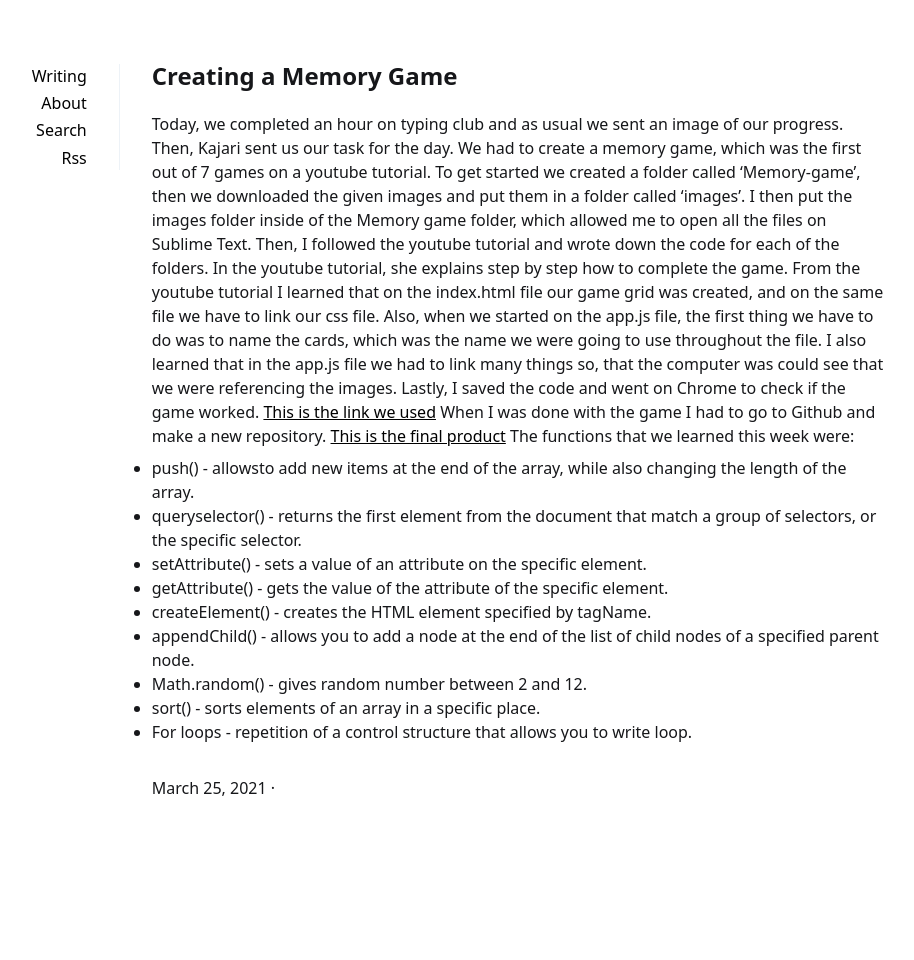
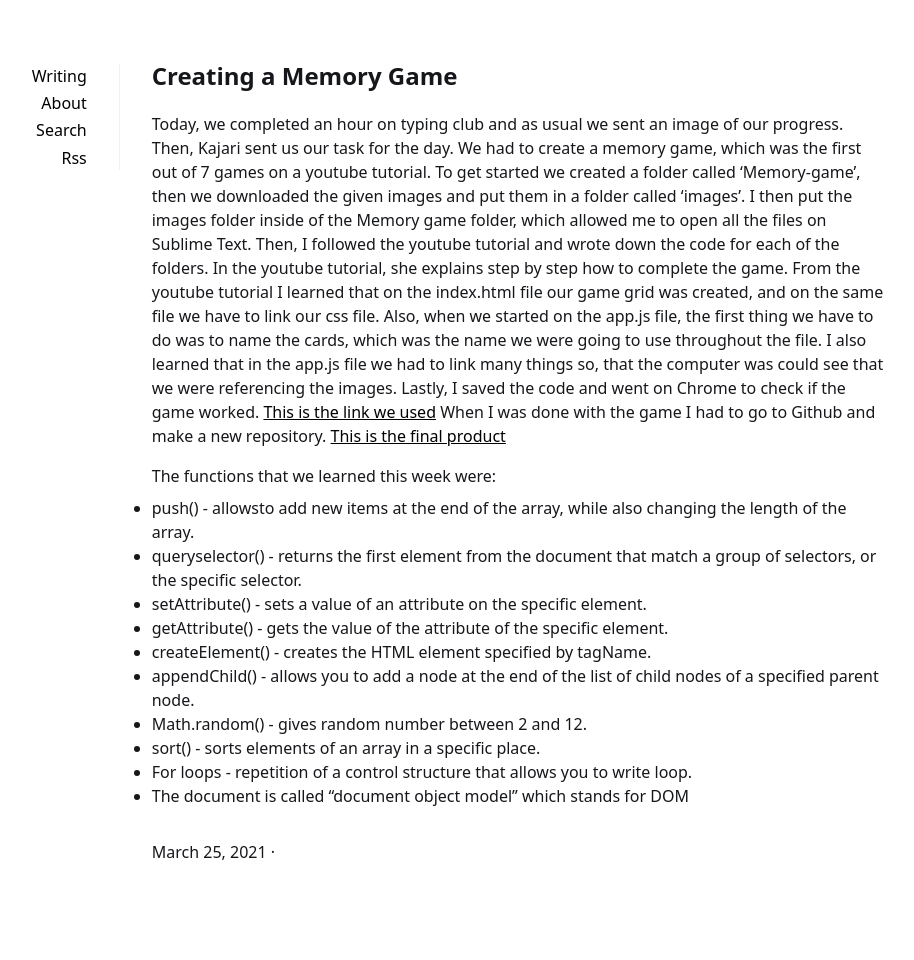
Before and after one commit to celestem406/celestem406.Github.io, a Jekyll site: the page built from _posts/2021-03-25-Creating-Memory-Game.md, in a window 1280 px wide. Shown: the whole page, without its empty margins (201-1115 px from the left). Built offline with Jekyll 4.4.1, drawn with Linux system fonts in a browser that asks for light colours; a file with an impossible date is left out; before the commit the page ends 900 px from its top, so only the background shows below that.

Commit message:
added words

```diff
--- a/_posts/2021-03-25-Creating-Memory-Game.md
+++ b/_posts/2021-03-25-Creating-Memory-Game.md
@@ -6,6 +6,7 @@ summary:
 tags:
 ---
 Today, we completed an hour on typing club and as usual we sent an image of our progress. Then, Kajari sent us our task for the day. We had to create a memory game, which was the first out of 7 games on a youtube tutorial. To get started we created a folder called 'Memory-game', then we downloaded the given images and put them in a folder called 'images'. I then put the images folder inside of the Memory game folder, which allowed me to open all the files on Sublime Text. Then, I followed the youtube tutorial and wrote down the code for each of the folders. In the youtube tutorial, she explains step by step how to complete the game. From the youtube tutorial I learned that on the index.html file our game grid was created, and on the same file we have to link our css file. Also, when we started on  the app.js file, the first thing we have to do was to name the cards, which was the name we were going to use throughout the file. I also learned that in the app.js file we had to link many things so, that the computer was could see that we were referencing the images. Lastly, I saved the code and went on Chrome to check if the game worked. [This is the link we used](https://www.youtube.com/watch?v=lhNdUVh3qCc) When I was done with the game I had to go to Github and make a new repository. [This is the final product](https://celestem406.github.io/Memory_Game/)
+
 The functions that we learned this week were:
 * push() - allowsto add new items at the end of the array, while also changing the length of the array.
 * queryselector() - returns the first element from the document that match a group of selectors, or the specific selector.
@@ -16,3 +17,4 @@ The functions that we learned this week were:
 * Math.random() - gives random number between 2 and 12.
 * sort() - sorts elements of an array in a specific place.
 * For loops - repetition of a control structure that allows you to write loop.
+* The document is called "document object model" which stands for DOM
```
